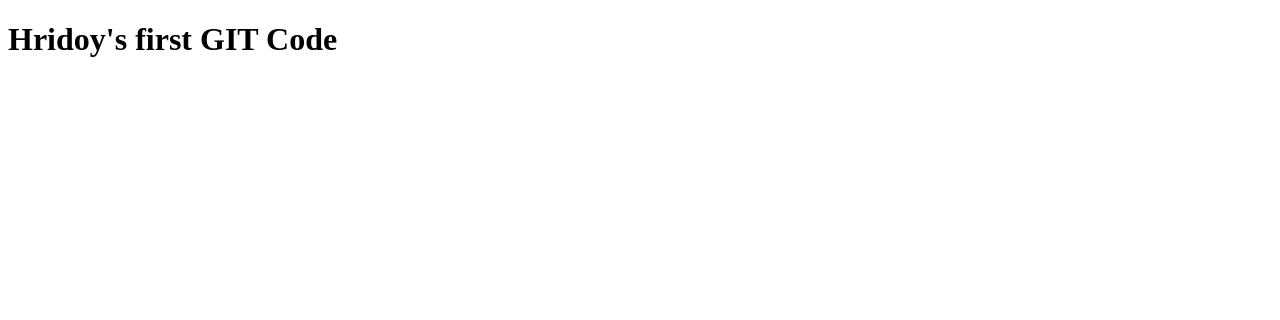
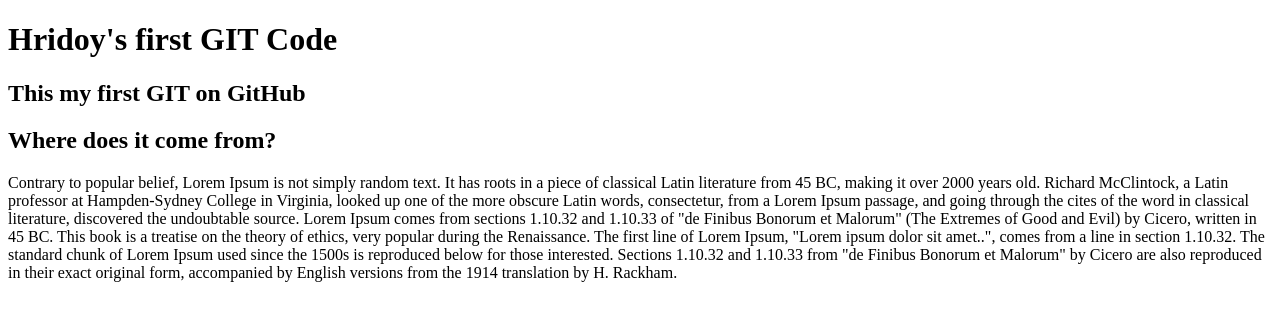
Before and after one commit to syed-ar-hridoy/Git-test, a plain HTML site: page codes/index.html in a window 1280 px wide. Drawn offline with Linux system fonts and the light colour scheme.

Commit message:
a para added

```diff
--- a/codes/index.html
+++ b/codes/index.html
@@ -7,5 +7,17 @@
 </head>
 <body>
     <h1>Hridoy's first GIT Code</h1>
+    <h2> This my first GIT on GitHub </h2>
+    <h2> Where does it come from? </h2>
+    <p>Contrary to popular belief, Lorem Ipsum is not simply random text. It has roots in a piece of classical Latin literature from 45 BC, making it over 2000 years old.
+        Richard McClintock, a Latin professor at Hampden-Sydney College in Virginia, looked up one of the more obscure Latin words, consectetur, from a Lorem Ipsum passage,
+        and going through the cites of the word in classical literature, discovered the undoubtable source.
+        Lorem Ipsum comes from sections 1.10.32 and 1.10.33 of "de Finibus Bonorum et Malorum" (The Extremes of Good and Evil) by Cicero, written in 45 BC.
+        This book is a treatise on the theory of ethics,
+        very popular during the Renaissance. The first line of Lorem Ipsum,
+        "Lorem ipsum dolor sit amet..", comes from a line in section 1.10.32. The standard chunk of Lorem Ipsum used since the 1500s is reproduced below for those interested.
+        Sections 1.10.32 and 1.10.33
+        from "de Finibus Bonorum et Malorum" by Cicero are also reproduced in their exact original form,
+        accompanied by English versions from the 1914 translation by H. Rackham.</p>
 </body>
 </html>
```
